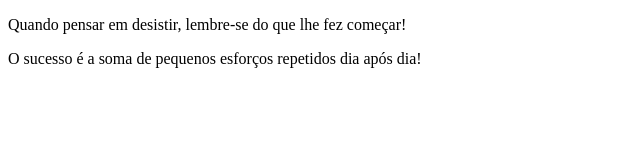
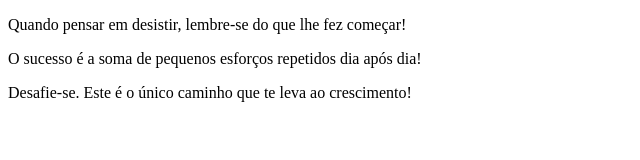
Before and after one commit to DouglasTrindade22/bootcamp-devjr, a plain HTML site: page index.html in a window 1280 px wide. Shown: the whole page, without its empty margins (0-640 px from the left). Drawn offline with Linux system fonts and the light colour scheme.

Commit message:
frase motivacional 3

```diff
--- a/index.html
+++ b/index.html
@@ -8,5 +8,6 @@
 <body>
     <p>Quando pensar em desistir, lembre-se do que lhe fez começar!</p>
     <p>O sucesso é a soma de pequenos esforços repetidos dia após dia!</p>
+    <p>Desafie-se. Este é o único caminho que te leva ao crescimento!</p>
 </body>
 </html>
```
